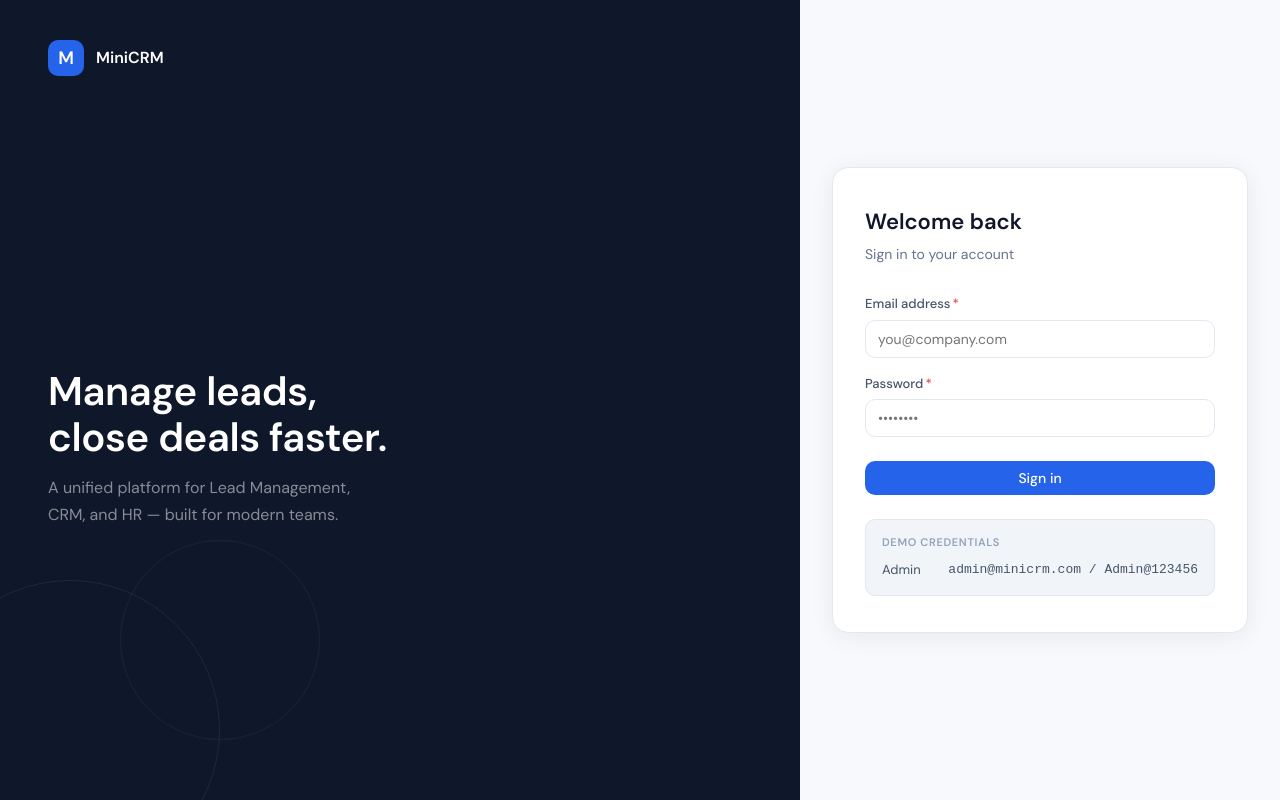
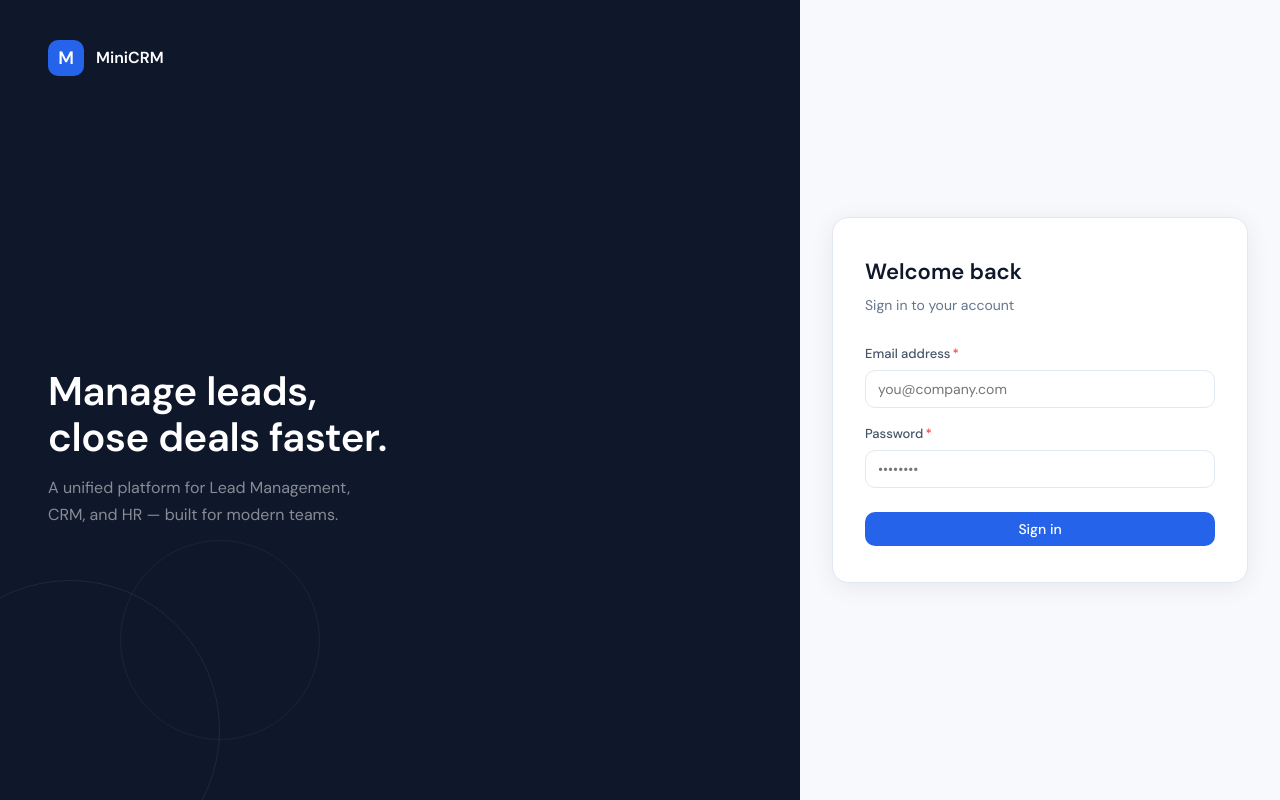
Before and after one commit to sayandh12/minicrm, a React (Vite) app in the folder frontend/: page /login in a window 1280 px wide. Built offline with nearby package versions, Linux system fonts and the light colour scheme.

Commit message:
fix: removed demo credentials

```diff
--- a/frontend/src/pages/Auth/Login.jsx
+++ b/frontend/src/pages/Auth/Login.jsx
@@ -88,10 +88,10 @@ export default function Login() {
             </Button>
           </form>
 
-          <div style={styles.demoCreds}>
+          {/* <div style={styles.demoCreds}>
             <div style={styles.demoTitle}>Demo credentials</div>
             <div style={styles.demoRow}><span>Admin</span><code>admin@minicrm.com / Admin@123456</code></div>
-          </div>
+          </div> */}
         </div>
       </div>
     </div>
```
